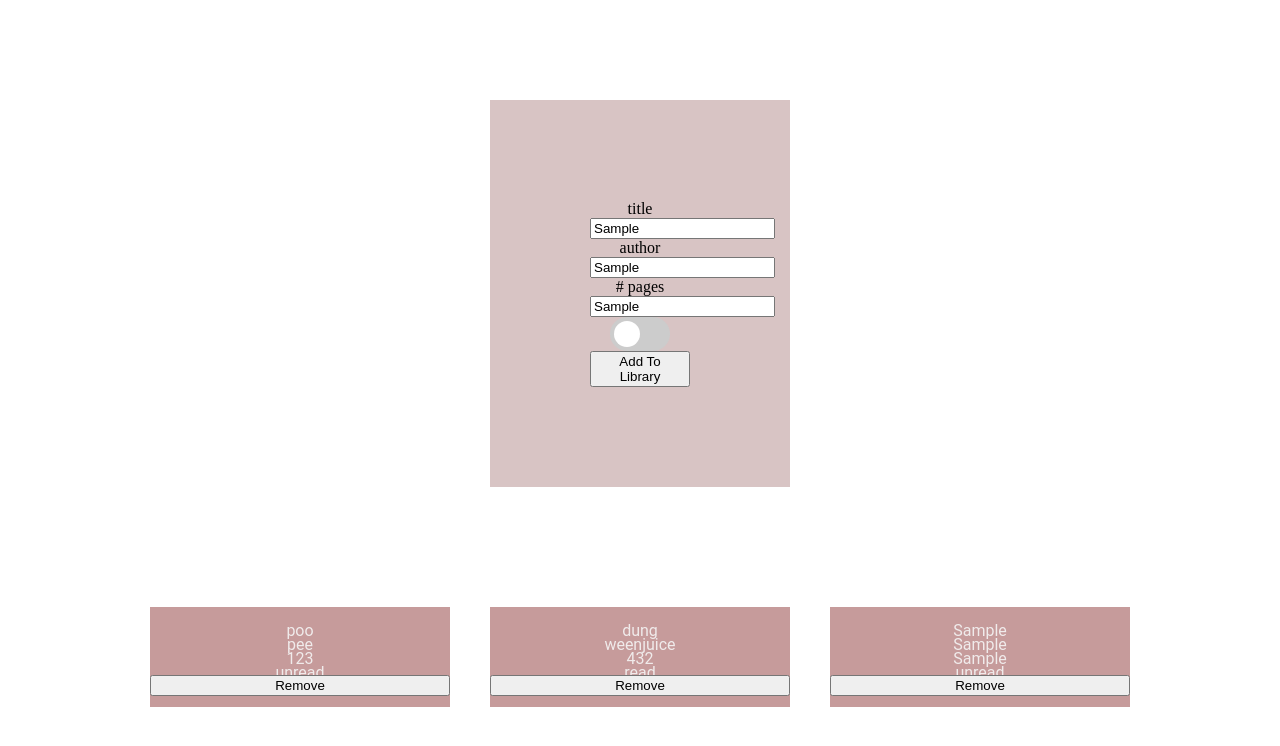
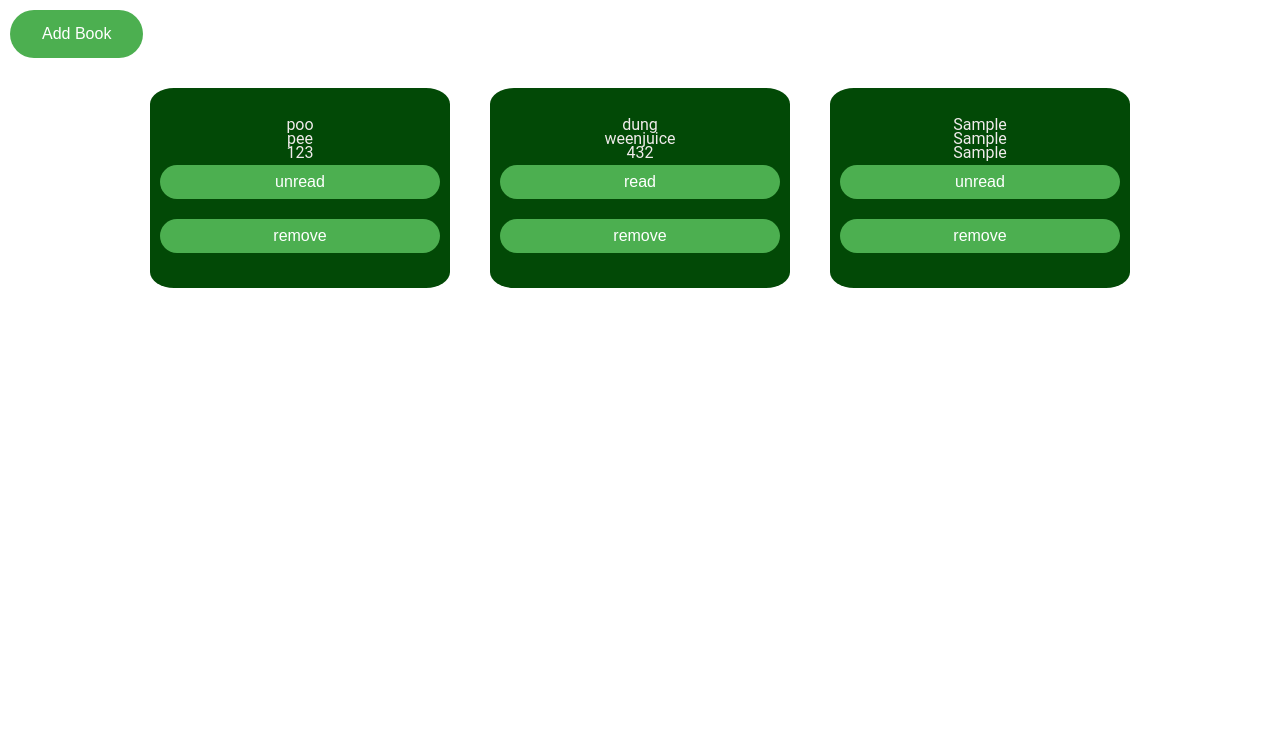
Before and after one commit to squats-bigznak/library-app, a plain HTML site: page index.html in a window 1280 px wide. Both pictures are taken after typing "Sample", "Sample", "Sample" into the empty fields and a click on the button "Add To Library". Drawn offline with Linux system fonts and the light colour scheme.

Commit message:
Debug hidden behavior

```diff
--- a/index.html
+++ b/index.html
@@ -6,21 +6,23 @@
         <link rel="stylesheet" href="style.css">
     </head>
     <body>
+        <button class="addbook" onclick="toggle()">Add Book</button>
         <div class="top">
-            <div class="form">
+
+            <div class="form" >
                 <div>
-                    <label for="title">title</label>
+                    <label for="title">TITLE</label>
                     <input type="text"id="title">
-                    <label for="author">author</label>
+                    <label for="author">AUTHOR</label>
                     <input type="text"id="author">
-                    <label for="pages"># pages</label>
+                    <label for="pages"># PAGES</label>
                     <input type="text"id="pages">
-
+                    <label for="switch">READ?</label>
                     <label class="switch">
                         <input type="checkbox" id="readstatus">
                         <span class="slider round"></span>
                       </label>
-                    <button class="addtolibrary">Add To Library</button>
+                    <button class="addtolibrary" onclick="toggle()">Add To Library</button>
                   </div>
             </div>
         </div>
@@ -28,6 +30,7 @@
             <div class="container">
             </div>
         </div>
+
         <script src="library-app.js">
         </script>
     </body>
--- a/library-app.js
+++ b/library-app.js
@@ -6,10 +6,9 @@ function Book(title, author, pages, read, booknumber) {
     this.pages = pages
     if (read == false){
       this.read = "unread"
-      } else
-      {
+      } else {
       this.read = "read"
-    }
+      }
     this.booknumber = booknumber
     this.info = function() {
       console.log("'" + title + "'" + " " + "by" + " " + author + ", " + pages + " " + "pages," + " " + read + " " + "Book Number" + " " + booknumber)
@@ -17,38 +16,38 @@ function Book(title, author, pages, read, booknumber) {
   }
 
   function addBookToLibrary(title, author, pages, haveRead) {
-    //we'll use bookNumber to store a data attribute
-    //corresponding to the array position
     let bookNumber = myLibrary.length;
     const newBook = new Book(title, author, pages, haveRead, bookNumber);
     myLibrary.push(newBook);
-
   }
 
 const bookTitle = document.querySelector("#title")
 const bookAuthor = document.querySelector("#author")
 const bookPages = document.querySelector("#pages")
 const bookRead = (document.querySelector('#readstatus'));
-
 const addButton = document.querySelector(".addtolibrary")
 
 addButton.addEventListener('click', (event) => {
   addBookToLibrary(bookTitle.value, bookAuthor.value, bookPages.value, bookRead.checked);
   updateLibrary();
+  // toggle();
+  // let element = document.querySelector(".form");
+  // let hidden = element.getAttribute("hidden");
+
+  // if (hidden) {
+  //    element.removeAttribute("hidden");
+  // } else {
+  //    element.setAttribute("hidden", "hidden");
+  // }
+
 });
 
   addBookToLibrary('poo', 'pee', '123', false);
   addBookToLibrary('dung', 'weenjuice', '432', true);
 
-function removeBook(x){
-
-  myLibrary.splice(x, 1);
-  updateLibrary();
-}
 
 function updateLibrary(){
   const container = document.querySelector('.container');
-
   while(container.firstElementChild) {
     container.firstElementChild.remove();
   }
@@ -74,18 +73,63 @@ function updateLibrary(){
     pfield.textContent = myLibrary[i].pages;
     content.appendChild(pfield);
 
-    const rfield = document.createElement('readfield');
-    rfield.classList.add('readfield');
-    rfield.textContent = myLibrary[i].read;
-    content.appendChild(rfield);
+    // const rfield = document.createElement('readfield');
+    // rfield.classList.add('readfield');
+    // rfield.textContent = myLibrary[i].read;
+    // content.appendChild(rfield);
+    const button1 = document.createElement('button');
+    button1.innerText = myLibrary[i].read; ;
+    content.appendChild(button1);
 
-    const button = document.createElement('button');
-    button.innerText = 'Remove' ;
-    content.appendChild(button);
+    button1.addEventListener('click', () => {
+      toggleText(button1);
+      changeRead(i);
+    })
 
-    button.addEventListener('click', () => {
+    const button2 = document.createElement('button');
+    button2.innerText = 'remove' ;
+    content.appendChild(button2);
+
+    button2.addEventListener('click', () => {
       removeBook(i);
-      //remove element somehow//
     })
     }
 }
+
+function toggle(){
+  let element = document.querySelector(".form");
+  let hide = element.getAttribute("hidden");
+  if (hide) {
+     element.removeAttribute("hidden");
+     element.setAttribute("display", "flex");
+  } else {
+     element.setAttribute("hidden", "hidden");
+     element.removeAttribute("display", "flex");
+  }
+}
+
+function removeBook(x){
+  myLibrary.splice(x, 1);
+  updateLibrary();
+}
+
+function toggleText(button) {
+  if (button.innerHTML == "read") {
+      button.innerHTML = "unread";
+  } else if (button.innerHTML == "unread") {
+      button.innerHTML = "read";
+  } else {
+      null
+  }
+}
+
+function changeRead(x){
+  if (myLibrary[x].read == "read") {
+    myLibrary[x].read = "unread";
+} else if (myLibrary[x].read == "unread") {
+  myLibrary[x].read = "read";
+} else {
+    null
+}
+
+}
--- a/style.css
+++ b/style.css
@@ -17,6 +17,7 @@ time, mark, audio, video {
 	font-size: 100%;
 	font: inherit;
 	vertical-align: baseline;
+	/* background-color: #024906; */
 }
 
 .body{
@@ -25,6 +26,7 @@ time, mark, audio, video {
     align-items: center;
     justify-items: space-between;
     font-family: 'Roboto', sans-serif;
+	background-color: rgb(55, 58, 50);
     margin:100px 100px;
 	border: 100px;
 	padding: 100px;
@@ -39,14 +41,24 @@ time, mark, audio, video {
 }
 
 .form{
+	display: flex;
+	position: absolute;
+	align-items: center;
+	justify-content: center;
+	text-align: center;
 	width: 100px;
     /* height: 100px; */
-	background-color: #d8c4c4;
-    color: black;
+	background-color: #a2aaed;
+    color: rgb(3, 60, 32);
     text-align: center;
-	margin:100px 100px;
+	/* margin:100px 100px; */
 	border: 100px;
+	border-radius: 25px;
 	padding: 100px;
+	opacity: .9;
+	font-family: 'Roboto', sans-serif;
+ 	/* cursor: pointer; */
+  	transition: 0.25s all ease-in-out;
 
 }
 
@@ -79,10 +91,11 @@ time, mark, audio, video {
 	justify-content: center;
 	align-items: space-around;
 	width: 300px;
-  	height: 100px;
+  	height: 200px;
 	margin: 20px;
 	border: 20px;
-	background-color: #c69b9b;
+	border-radius: 8%;
+	background-color: #024906;
     /* color: black; */
     text-align: center;
 }
@@ -93,6 +106,8 @@ time, mark, audio, video {
   	height: 10px;
 	margin: 2px;
 	border: 2px;
+	border-radius: 25px;
+
 	/* background-color: #782d2d; */
     color: rgb(240, 235, 235);
     text-align: center;
@@ -105,6 +120,8 @@ time, mark, audio, video {
   	height: 10px;
 	margin: 2px;
 	border: 2px;
+	border-radius: 25px;
+
 	/* background-color: #782d2d; */
     color: rgb(240, 235, 235);
     text-align: center;
@@ -117,6 +134,8 @@ time, mark, audio, video {
   	height: 10px;
 	margin: 2px;
 	border: 2px;
+	border-radius: 25px;
+
 	/* background-color: #782d2d; */
     color: rgb(240, 235, 235);
     text-align: center;
@@ -129,6 +148,8 @@ time, mark, audio, video {
   	height: 10px;
 	margin: 2px;
 	border: 2px;
+	border-radius: 25px;
+
 	/* background-color: #782d2d; */
     color: rgb(240, 235, 235);
     text-align: center;
@@ -197,3 +218,34 @@ time, mark, audio, video {
   .slider.round:before {
 	border-radius: 50%;
   }
+
+  .addbook {
+	background-color: #4CAF50; /* Green */
+	border: none;
+	border-radius: 25px;
+	color: white;
+	padding: 15px 32px;
+	text-align: center;
+	text-decoration: none;
+	display: inline-block;
+	font-size: 16px;
+
+  }
+
+  button{
+	background-color: #4CAF50; /* Green */
+	border: none;
+	border-radius: 25px;
+	color: white;
+	margin: 10px;
+	padding: 8px 24px;
+	text-align: center;
+	text-decoration: none;
+	display: inline-block;
+	font-size: 16px;
+
+  }
+
+  [hidden]{
+	display:none;
+  }
```
